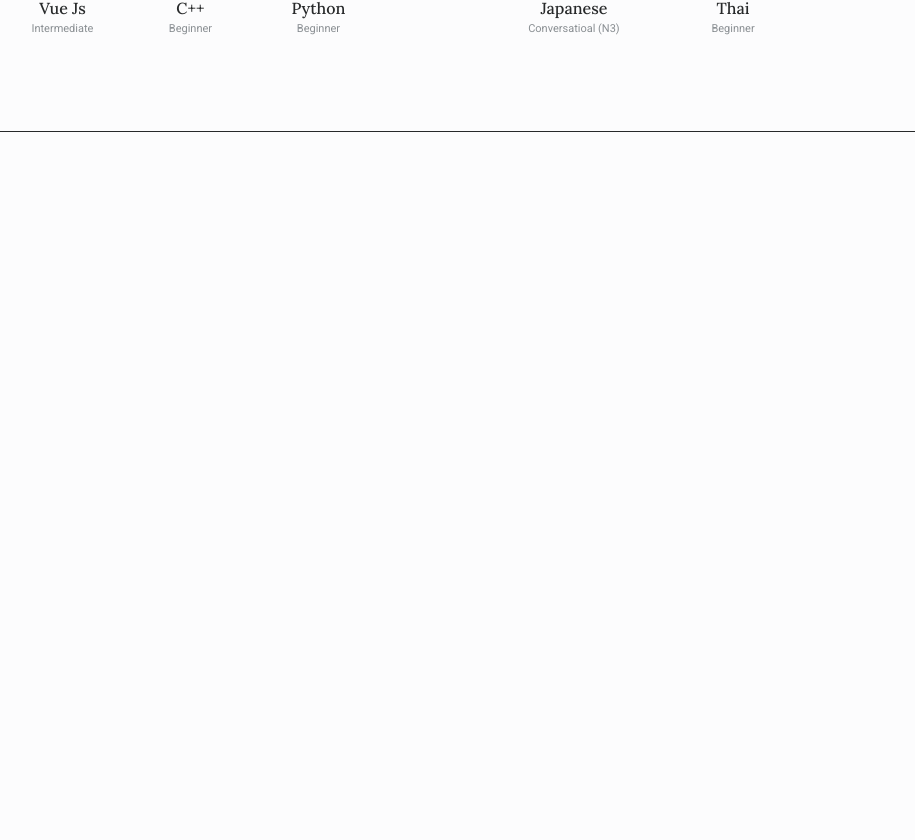
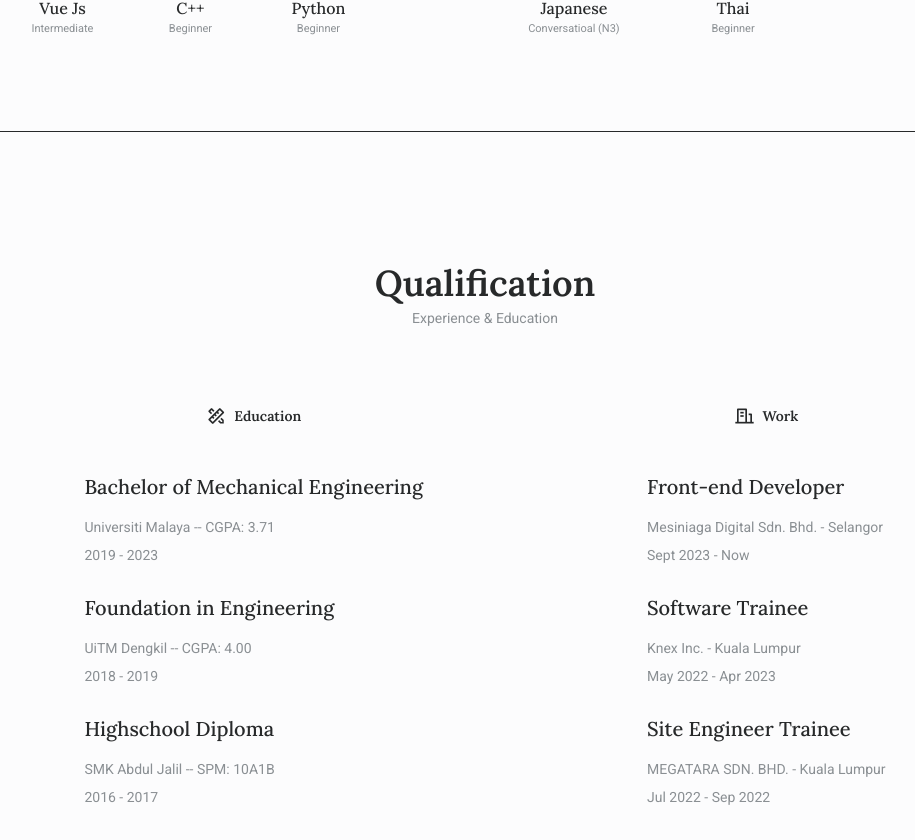
Before and after one commit to rulkimi/portfolio-vue, a Vue app: page /#/ in a window 1280 px wide. Shown: the part 1692-2532 px from the top of the page, without its empty margins (155-1070 px from the left). Before the commit the page ends 1824 px from the top, so only its background shows below. Built offline with nearby package versions, Linux system fonts and the light colour scheme.

Commit message:
added qualifications

```diff
--- a/src/assets/styles.css
+++ b/src/assets/styles.css
@@ -559,13 +559,13 @@
   margin-bottom: 1.25rem;
 }
 
-.qualification__country, .qualification__year {
+.qualification__place, .qualification__year {
   display: block;
   font-size: var(--small-font-size);
   color: var(--text-color-light);
 }
 
-.qualification__country {
+.qualification__place {
   margin-bottom: .75rem;
 }
 
--- /dev/null
+++ b/src/components/sections/MyQualifications.vue
@@ -0,0 +1,48 @@
+<template>
+  <PageSection type="qualification" title="Qualification" subtitle="Experience & Education">
+    <div v-for="item in qualifications" :key="item.title" class="qualification__content">
+      <h3 class="qualification__title">
+        <i :class="item.icon"></i> {{ item.title }}
+      </h3>
+      <div class="qualification__info">
+        <div v-for="qualification in item.types">
+          <h3 class="qualification__name">{{ qualification.name }}</h3>
+          <span class="qualification__place">{{ qualification.place }}</span>
+          <span class="qualification__year">{{ qualification.year }}</span>
+        </div>
+      </div>
+    </div>
+  </PageSection>
+</template>
+
+<script>
+import PageSection from '../templates/PageSection.vue';
+export default {
+  components: {
+    PageSection
+  },
+  data() {
+    return {
+      qualifications: [
+        {
+          title: 'Education',
+          icon: 'ri-pencil-ruler-2-line',
+          types: [
+            { name: 'Bachelor of Mechanical Engineering', place: 'Universiti Malaya -- CGPA: 3.71', year: '2019 - 2023' },
+            { name: 'Foundation in Engineering', place: 'UiTM Dengkil -- CGPA: 4.00', year: '2018 - 2019' },
+            { name: 'Highschool Diploma', place: 'SMK Abdul Jalil -- SPM: 10A1B', year: '2016 - 2017' }
+          ]
+        }, {
+          title: 'Work',
+          icon: 'ri-building-line',
+          types: [
+            { name: 'Front-end Developer', place: 'Mesiniaga Digital Sdn. Bhd. - Selangor', year: 'Sept 2023 - Now' },
+            { name: 'Software Trainee', place: 'Knex Inc. - Kuala Lumpur', year: 'May 2022 - Apr 2023' },
+            { name: 'Site Engineer Trainee', place: 'MEGATARA SDN. BHD. - Kuala Lumpur', year: 'Jul 2022 - Sep 2022' }
+          ]
+        }
+      ]
+    }
+  }
+}
+</script>
--- a/src/views/HomeView.vue
+++ b/src/views/HomeView.vue
@@ -3,6 +3,7 @@
   <main class="main">
     <HomePage />
     <MySkills />
+    <MyQualifications />
   </main>
 </template>
 
@@ -10,13 +11,15 @@
 import TheHeader from '@/components/sections/TheHeader.vue';
 import HomePage from '@/components/sections/HomePage.vue';
 import MySkills from '@/components/sections/MySkills.vue';
+import MyQualifications from '@/components/sections/MyQualifications.vue';
 
 export default {
   name: 'HomeView',
   components: {
     TheHeader,
     HomePage,
-    MySkills
+    MySkills,
+    MyQualifications
 }
 }
 </script>
```
